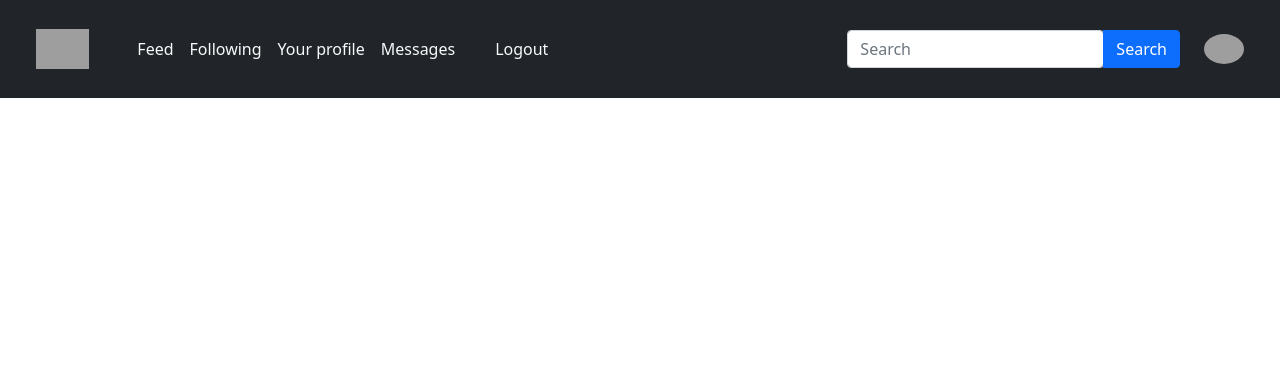
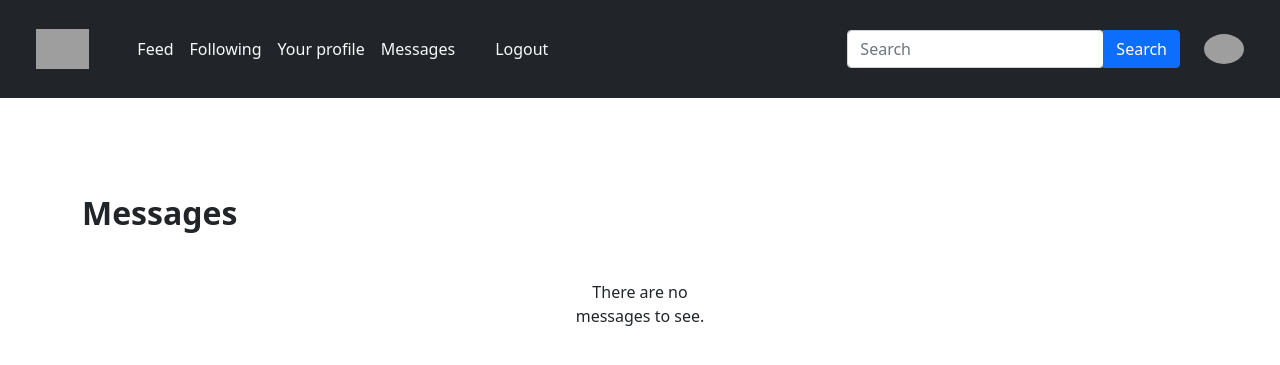
Before and after one commit to Danielar0w0/TPW_FirstProject, a Django app: template FirstProject/app/templates/messages.html in a window 1280 px wide. Shown: the top 365 px of the page. Run offline with Django 3.2, Linux system fonts and the light colour scheme; the template is opened without the code that fills it, so the values that code supplies are empty; some libraries are stand-ins or nearby versions; grey boxes are pictures that could not be loaded.

Commit message:
Minor fixes (feed icon and messages page)

```diff
--- a/FirstProject/app/templates/messages.html
+++ b/FirstProject/app/templates/messages.html
@@ -4,11 +4,17 @@
 
     <div class="py-5">
         <div class="container">
+
+            <h2 class="my-5 fw-bolder">Messages</h2>
+
             <div class="row row-cols-1 row-cols-sm-4 row-cols-md-6 g-3">
+                {% if users|length > 0 %}
                     {% for friend in users %}
                         <div class="col mx-3">
                             <div class="card d-flex justify-content-center text-center" style="border: none">
-                            <img src="/media/{{ friend.image.name }}" onerror="this.onerror=null;this.src='/static/imgs/{{ friend.image.name }}';" class="rounded-circle">
+                                <img src="/media/{{ friend.image.name }}"
+                                     onerror="this.onerror=null;this.src='/static/imgs/{{ friend.image.name }}';"
+                                     class="rounded-circle">
                                 <div class="card-body">
                                     <p class="card-text"> {{ friend.username }}</p>
                                     <a href="/messages/{{ friend.username }}" class="btn btn-lg btn-outline-primary">Messages</a>
@@ -16,6 +22,11 @@
                             </div>
                         </div>
                     {% endfor %}
+                {% else %}
+                    <div class="container text-center">
+                        <p class="fw-light">There are no messages to see.</p>
+                    </div>
+                {% endif %}
             </div>
         </div>
     </div>
--- a/FirstProject/app/views.py
+++ b/FirstProject/app/views.py
@@ -16,7 +16,8 @@ def layout(request):
 
 @login_required(login_url='/login/')
 def start_screen(request):
-    return render(request, 'startScreen.html')
+    user = User.objects.get(user_email=request.user.email)
+    return render(request, 'startScreen.html', {'user': user})
 
 
 @login_required(login_url='/login/')
```
Lines whose indentation alone changed are shown as unchanged.
